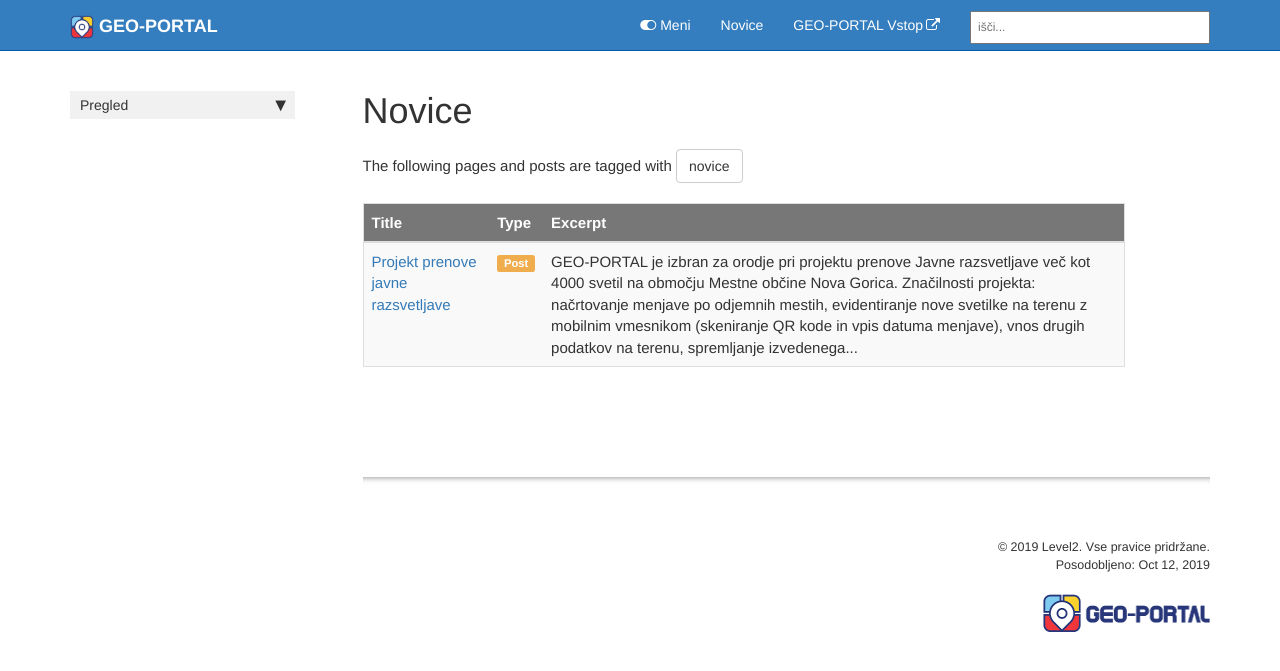
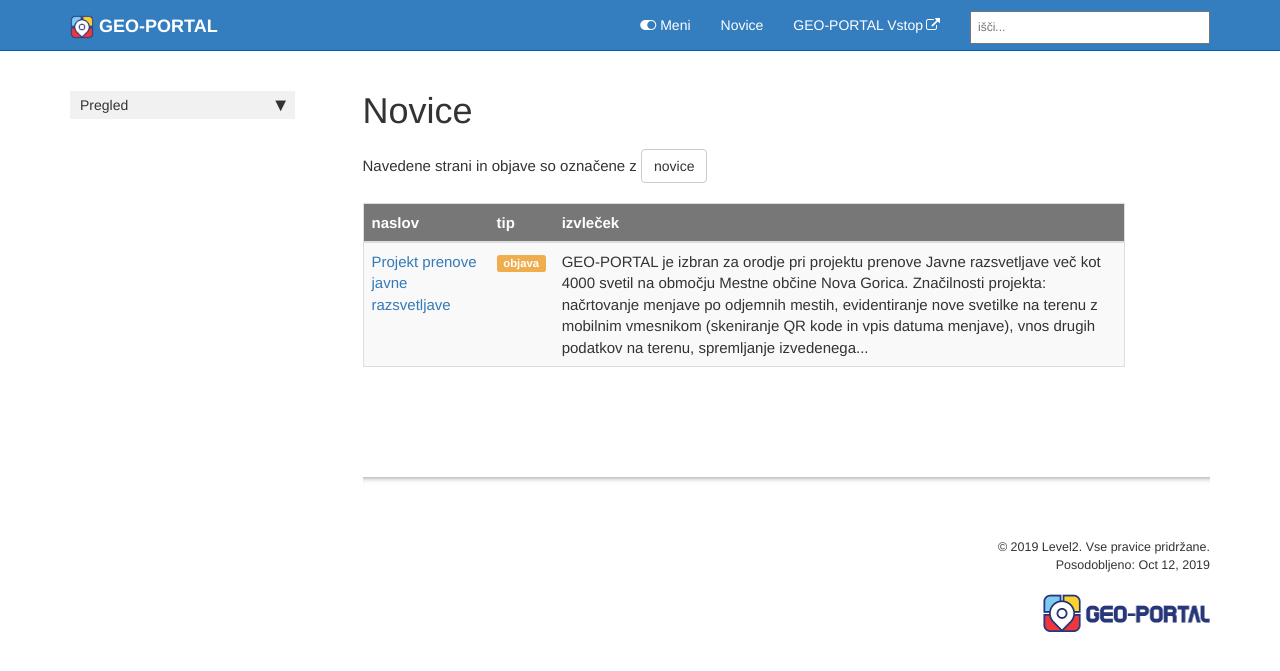
Before and after one commit to geo-portal/geo-portal.github.io, a Jekyll site: the page built from pages/tags/tag_novice.md, in a window 1280 px wide. Shown: the top 671 px of the page. Built offline with Jekyll 4.4.1, drawn with Linux system fonts in a browser that asks for light colours; comment, search, counter and statistics services are not loaded.

Commit message:
translation

```diff
--- a/_includes/taglogic.html
+++ b/_includes/taglogic.html
@@ -1,5 +1,5 @@
-<p>The following pages and posts are tagged with <button type="button" style="cursor: default" class="btn btn-default navbar-btn">{{page.tagName}}</button></p>
-<table><thead><tr><th>Title</th><th>Type</th><th>Excerpt</th></tr></thead>
+<p>Navedene strani in objave so označene z <button type="button" style="cursor: default" class="btn btn-default navbar-btn">{{page.tagName}}</button></p>
+<table><thead><tr><th>naslov</th><th>tip</th><th>izvleček</th></tr></thead>
     <tbody>
     {% assign thisTag = page.tagName %}
   {% for page in site.pages %}
@@ -7,7 +7,7 @@
         {% if tag == thisTag %}
 
         <tr><td><a href="{{ page.url | remove: "/" }}">{{page.title}}</a></td>
-            <td><span class="label label-default">Page</span></td>
+            <td><span class="label label-default">stran</span></td>
           <td>{% if page.summary %} {{ page.summary | strip_html | strip_newlines | truncate: 160 }} {% else %} {{ page.content | truncatewords: 50 | strip_html }} {% endif %}</td>
         </tr>
         {% endif %}
@@ -20,7 +20,7 @@
         {% if tag == thisTag %}
 
         <tr><td><a href="{{ post.url | remove: "/" }}">{{post.title}}</a></td>
-            <td><span class="label label-primary">Post</span></td>
+            <td><span class="label label-primary">objava</span></td>
             <td>{% if post.summary %} {{ post.summary | strip_html | strip_newlines | truncate: 160 }} {% else %} {{ post.content | truncatewords: 50 | strip_html }} {% endif %}</td>
         </tr>
         {% endif %}
```
